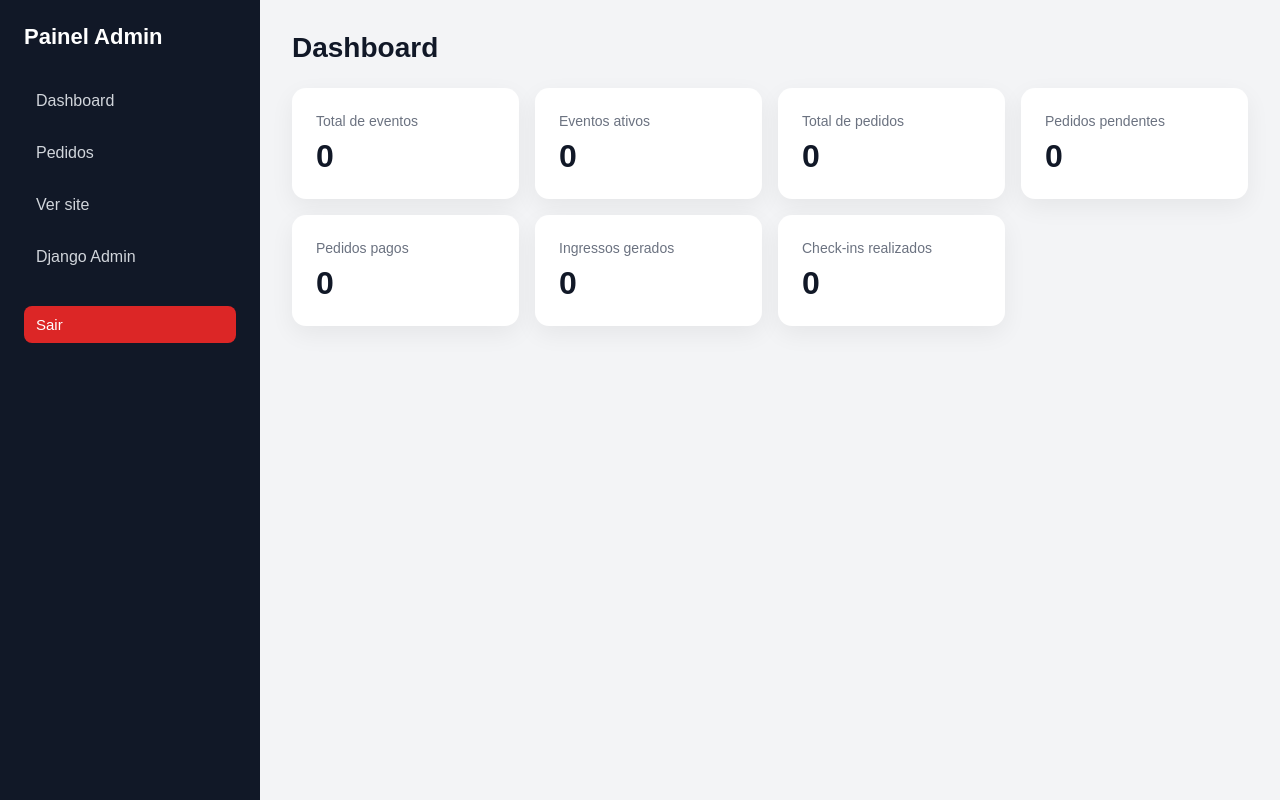
After one commit to enzomorgan/site_ingressos, a Django app: page /painel/ in a window 1280 px wide. The commit adds this page. Run offline with Django 5.2, Linux system fonts and the light colour scheme; the visitor is signed in with stand-in values (Sample User, id 1); data that the repository does not hold is empty.

Commit message:
ajustes necessarios

```diff
--- /dev/null
+++ b/ticket_platform/dashboard/apps.py
@@ -0,0 +1,6 @@
+from django.apps import AppConfig
+
+
+class DashboardConfig(AppConfig):
+    default_auto_field = 'django.db.models.BigAutoField'
+    name = 'dashboard'
--- /dev/null
+++ b/ticket_platform/dashboard/urls.py
@@ -0,0 +1,17 @@
+from django.urls import path
+
+from .views import ConfirmPaymentView, DashboardHomeView, DashboardOrderListView, DashboardLogoutView
+
+
+app_name = 'dashboard'
+
+urlpatterns = [
+    path('painel/', DashboardHomeView.as_view(), name='home'),
+    path('painel/pedidos/', DashboardOrderListView.as_view(), name='order_list'),
+    path(
+        'painel/pedidos/<int:pk>/confirmar-pagamento/',
+        ConfirmPaymentView.as_view(),
+        name='confirm_payment'
+    ),
+    path('painel/sair/', DashboardLogoutView.as_view(), name='logout')
+]
--- /dev/null
+++ b/ticket_platform/dashboard/views.py
@@ -0,0 +1,66 @@
+from django.contrib import messages
+from django.contrib.auth.mixins import LoginRequiredMixin, UserPassesTestMixin
+from django.shortcuts import get_object_or_404, redirect
+from django.views import View
+from django.views.generic import ListView, TemplateView
+from events.models import Event, TicketType
+from orders.models import Order
+from tickets.models import Ticket
+
+class StaffRequiredMixin(LoginRequiredMixin, UserPassesTestMixin):
+    login_url = '/login'
+
+    def test_func(self):
+        return self.request.user.is_staff
+
+class DashboardHomeView(StaffRequiredMixin, TemplateView):
+    template_name = 'dashboard/dashboard_home.html'
+
+    def get_context_data(self, **kwargs):
+        context = super().get_context_data(**kwargs)
+
+        context['total_events'] = Event.objects.count()
+        context['active_events'] = Event.objects.filter(active=True).count()
+        context['total_orders'] = Order.objects.count()
+        context['pending_orders'] = Order.objects.filter(status=Order.STATUS_PENDING).count()
+        context['paid_orders'] = Order.objects.filter(status=Order.STATUS_PAID).count()
+        context['total_tickets'] = Ticket.objects.count()
+        context['checked_in_tickets'] = Ticket.objects.filter(checked_in=True).count()
+
+        return context
+
+class DashboardOrderListView(StaffRequiredMixin, ListView):
+    model = Order
+    template_name = 'dashboard/order_list.html'
+    context_object_name = 'orders'
+
+    def get_queryset(self):
+        return Order.objects.select_related(
+            'user'
+        ).prefetch_related(
+            'items',
+            'items__ticked_type',
+            'items__ticked_type__event',
+            'tickets',
+        ).order_by('-created_at')
+
+class ConfirmPaymentView(StaffRequiredMixin, View):
+    def post(self, request, pk):
+        order = get_object_or_404(Order, pk=pk)
+
+        if order.status == Order.STATUS_PAID:
+            messages.info(request, 'Este pedido já está pago.')
+            return redirect('dashboard:order_list')
+
+        try:
+            order.mark_as_paid()
+            messages.success(request, f'Pagamento do pedido #{order.id} confirmado com sucesso')
+        except Exception as error:
+            messages.error(request, f'Erro ao confirmar pagamento: {error}')
+
+        return redirect('dashboard:order_list')
+
+class DashboardLogoutView(LoginRequiredMixin, View):
+    def post(self, request):
+        logout(request)
+        return redirect('events:event_list')
--- a/ticket_platform/orders/urls.py
+++ b/ticket_platform/orders/urls.py
@@ -1,9 +1,10 @@
 from django.urls import path
-from .views import CreateOrderView, OrderSuccessView
+from .views import CreateOrderView, OrderSuccessView, MyOrderView
 
 app_name = 'orders'
 
 urlpatterns = [
-    path('compar/', CreateOrderView.as_view(), name='create_order'),
-    path('pedido/<int:pk>sucesso/', OrderSuccessView.as_view(), name='order_success'),
+    path('comprar/', CreateOrderView.as_view(), name='create_order'),
+    path('pedido/<int:pk>/sucesso/', OrderSuccessView.as_view(), name='order_success'),
+    path('meus-pedidos/', MyOrderView.as_view(), name='my_orders'),
 ]
--- /dev/null
+++ b/ticket_platform/templates/dashboard/base_dashboard.html
@@ -0,0 +1,233 @@
+<!DOCTYPE html>
+<html lang="pt-br">
+  <head>
+    <meta charset="UTF-8" />
+    <title>
+      {% block title %}
+        Painel Administrativo
+      {% endblock %}
+    </title>
+
+    <style>
+      body {
+        margin: 0;
+        font-family: Arial, sans-serif;
+        background: #f3f4f6;
+        color: #111827;
+      }
+
+      .layout {
+        display: grid;
+        grid-template-columns: 260px 1fr;
+        min-height: 100vh;
+      }
+
+      aside {
+        background: #111827;
+        color: white;
+        padding: 24px;
+      }
+
+      aside h1 {
+        font-size: 22px;
+        margin-top: 0;
+        margin-bottom: 32px;
+      }
+
+      aside a {
+        display: block;
+        color: #d1d5db;
+        text-decoration: none;
+        margin-bottom: 14px;
+        padding: 10px 12px;
+        border-radius: 8px;
+      }
+
+      aside a:hover {
+        background: #1f2937;
+        color: white;
+      }
+
+      main {
+        padding: 32px;
+      }
+
+      .page-header {
+        display: flex;
+        justify-content: space-between;
+        align-items: center;
+        margin-bottom: 24px;
+      }
+
+      .page-header h2 {
+        margin: 0;
+        font-size: 28px;
+      }
+
+      .cards {
+        display: grid;
+        grid-template-columns: repeat(auto-fit, minmax(220px, 1fr));
+        gap: 16px;
+      }
+
+      .card {
+        background: white;
+        padding: 24px;
+        border-radius: 14px;
+        box-shadow: 0 8px 24px rgba(0, 0, 0, 0.06);
+      }
+
+      .card span {
+        color: #6b7280;
+        font-size: 14px;
+      }
+
+      .card strong {
+        display: block;
+        font-size: 32px;
+        margin-top: 8px;
+      }
+
+      .table-card {
+        background: white;
+        padding: 24px;
+        border-radius: 14px;
+        box-shadow: 0 8px 24px rgba(0, 0, 0, 0.06);
+        overflow-x: auto;
+      }
+
+      table {
+        width: 100%;
+        border-collapse: collapse;
+      }
+
+      th {
+        text-align: left;
+        font-size: 14px;
+        color: #6b7280;
+        border-bottom: 1px solid #e5e7eb;
+        padding: 12px;
+      }
+
+      td {
+        border-bottom: 1px solid #e5e7eb;
+        padding: 12px;
+        vertical-align: top;
+      }
+
+      .badge {
+        display: inline-block;
+        padding: 6px 10px;
+        border-radius: 999px;
+        font-size: 13px;
+        font-weight: bold;
+      }
+
+      .badge-pending {
+        background: #fef3c7;
+        color: #92400e;
+      }
+
+      .badge-paid {
+        background: #dcfce7;
+        color: #166534;
+      }
+
+      .badge-canceled {
+        background: #fee2e2;
+        color: #991b1b;
+      }
+
+      .button {
+        background: #2563eb;
+        color: white;
+        border: none;
+        padding: 9px 14px;
+        border-radius: 8px;
+        cursor: pointer;
+        text-decoration: none;
+        display: inline-block;
+      }
+
+      .button:hover {
+        background: #1d4ed8;
+      }
+
+      .button-success {
+        background: #16a34a;
+      }
+
+      .button-success:hover {
+        background: #15803d;
+      }
+
+      .alert {
+        padding: 12px 16px;
+        border-radius: 8px;
+        margin-bottom: 16px;
+        background: #e5e7eb;
+      }
+
+      .alert.success {
+        background: #dcfce7;
+        color: #166534;
+      }
+
+      .alert.error {
+        background: #fee2e2;
+        color: #991b1b;
+      }
+
+      .alert.info {
+        background: #dbeafe;
+        color: #1e40af;
+      }
+
+      .sidebar-button {
+        width: 100%;
+        background: #dc2626;
+        color: white;
+        border: none;
+        padding: 10px 12px;
+        border-radius: 8px;
+        cursor: pointer;
+        text-align: left;
+        font-size: 15px;
+        margin-top: 16px;
+      }
+
+      .sidebar-button:hover {
+        background: #b91c1c;
+      }
+    </style>
+  </head>
+  <body>
+    <div class="layout">
+      <aside>
+        <h1>Painel Admin</h1>
+
+        <a href="{% url 'dashboard:home' %}">Dashboard</a>
+        <a href="{% url 'dashboard:order_list' %}">Pedidos</a>
+        <a href="{% url 'events:event_list' %}">Ver site</a>
+        <a href="/admin/">Django Admin</a>
+
+        <form method="post" action="{% url 'dashboard:logout' %}">
+          {% csrf_token %}
+          <button type="submit" class="sidebar-button">Sair</button>
+        </form>
+      </aside>
+
+      <main>
+        {% if messages %}
+          {% for message in messages %}
+            <div class="alert {{ message.tags }}">{{ message }}</div>
+          {% endfor %}
+        {% endif %}
+
+        {% block content %}
+
+        {% endblock %}
+      </main>
+    </div>
+  </body>
+</html>
--- /dev/null
+++ b/ticket_platform/templates/dashboard/dashboard_home.html
@@ -0,0 +1,46 @@
+{% extends 'dashboard/base_dashboard.html' %}
+
+{% block title %}Dashboard{% endblock %}
+
+{% block content %}
+    <div class="page-header">
+        <h2>Dashboard</h2>
+    </div>
+
+    <div class="cards">
+        <div class="card">
+            <span>Total de eventos</span>
+            <strong>{{ total_events }}</strong>
+        </div>
+
+        <div class="card">
+            <span>Eventos ativos</span>
+            <strong>{{ active_events }}</strong>
+        </div>
+
+        <div class="card">
+            <span>Total de pedidos</span>
+            <strong>{{ total_orders }}</strong>
+        </div>
+
+        <div class="card">
+            <span>Pedidos pendentes</span>
+            <strong>{{ pending_orders }}</strong>
+        </div>
+
+        <div class="card">
+            <span>Pedidos pagos</span>
+            <strong>{{ paid_orders }}</strong>
+        </div>
+
+        <div class="card">
+            <span>Ingressos gerados</span>
+            <strong>{{ total_tickets }}</strong>
+        </div>
+
+        <div class="card">
+            <span>Check-ins realizados</span>
+            <strong>{{ checked_in_tickets }}</strong>
+        </div>
+    </div>
+{% endblock %}
--- a/ticket_platform/ticket_platform/settings.py
+++ b/ticket_platform/ticket_platform/settings.py
@@ -42,6 +42,7 @@ INSTALLED_APPS = [
     'tickets.apps.TicketsConfig',
     'orders.apps.OrdersConfig',
     'payments.apps.PaymentsConfig',
+    'dashboard.apps.DashboardConfig',
 ]
 
 MIDDLEWARE = [
--- a/ticket_platform/ticket_platform/urls.py
+++ b/ticket_platform/ticket_platform/urls.py
@@ -23,7 +23,9 @@ urlpatterns = [
     path('admin/', admin.site.urls),
     path('', include('events.urls')),
     path('', include('orders.urls')),
+    path('', include('tickets.urls')),
     path('', include('users.urls')),
+    path('', include('dashboard.urls')),
 ]
 
 urlpatterns += static(settings.MEDIA_URL, document_root=settings.MEDIA_ROOT)
--- /dev/null
+++ b/ticket_platform/tickets/urls.py
@@ -0,0 +1,10 @@
+from django.urls import path
+
+from .views import MyTicketsView
+
+
+app_name = 'tickets'
+
+urlpatterns = [
+    path('meus-ingressos/', MyTicketsView.as_view(), name='my_tickets'),
+]
```
Also changed, not shown: ticket_platform/orders/views.py (+28 -6 lines), ticket_platform/templates/base.html (+8 -4 lines), ticket_platform/templates/dashboard/order_list.html (added, +81 -0 lines), ticket_platform/templates/events/event_detail.html (+28 -1 lines), ticket_platform/templates/orders/my_orders.html (added, +37 -0 lines), ticket_platform/templates/tickets/my_tickets.html (added, +52 -0 lines), ticket_platform/tickets/views.py (+19 -2 lines), ticket_platform/users/forms.py (+5 -5 lines).
